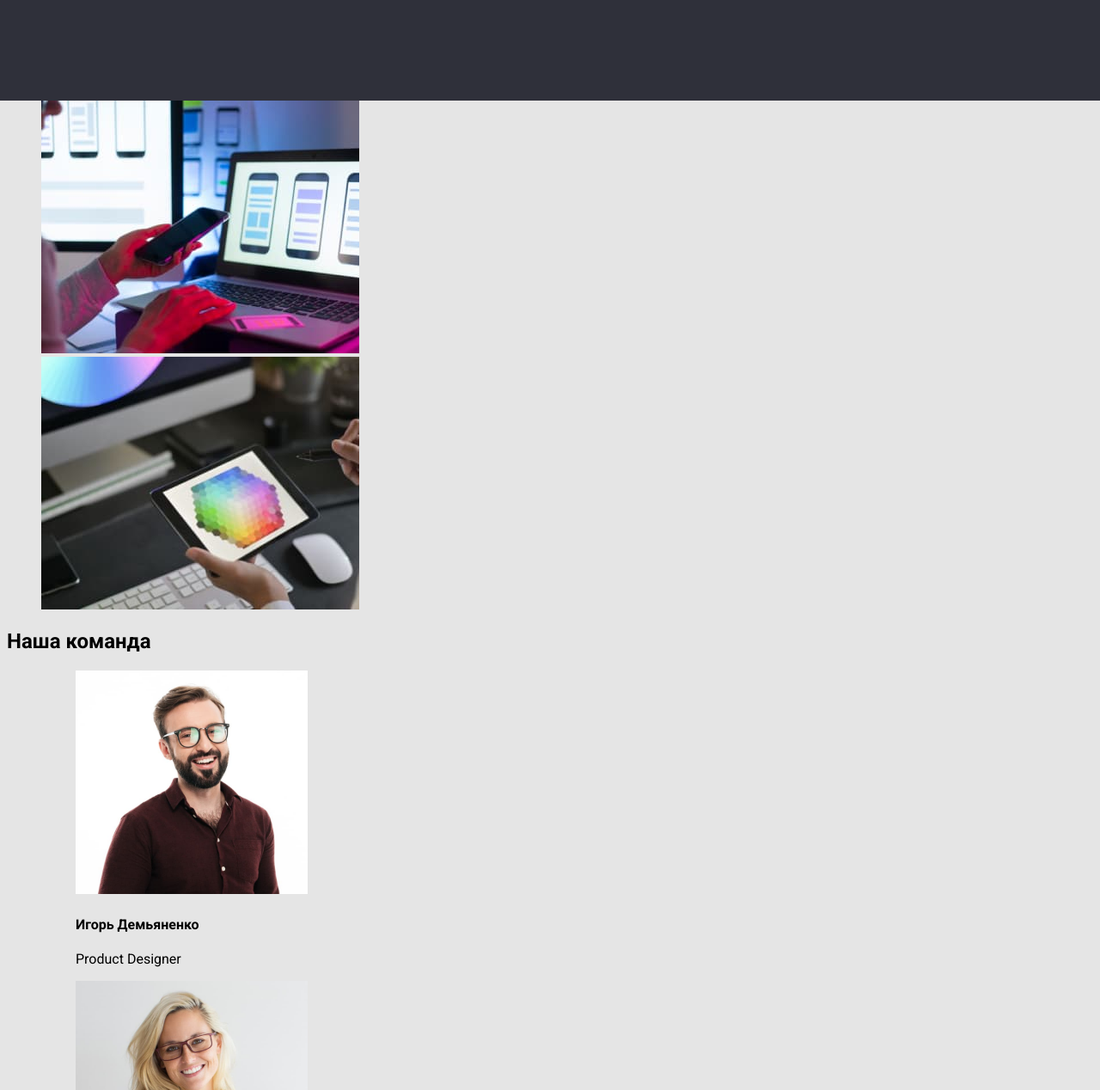
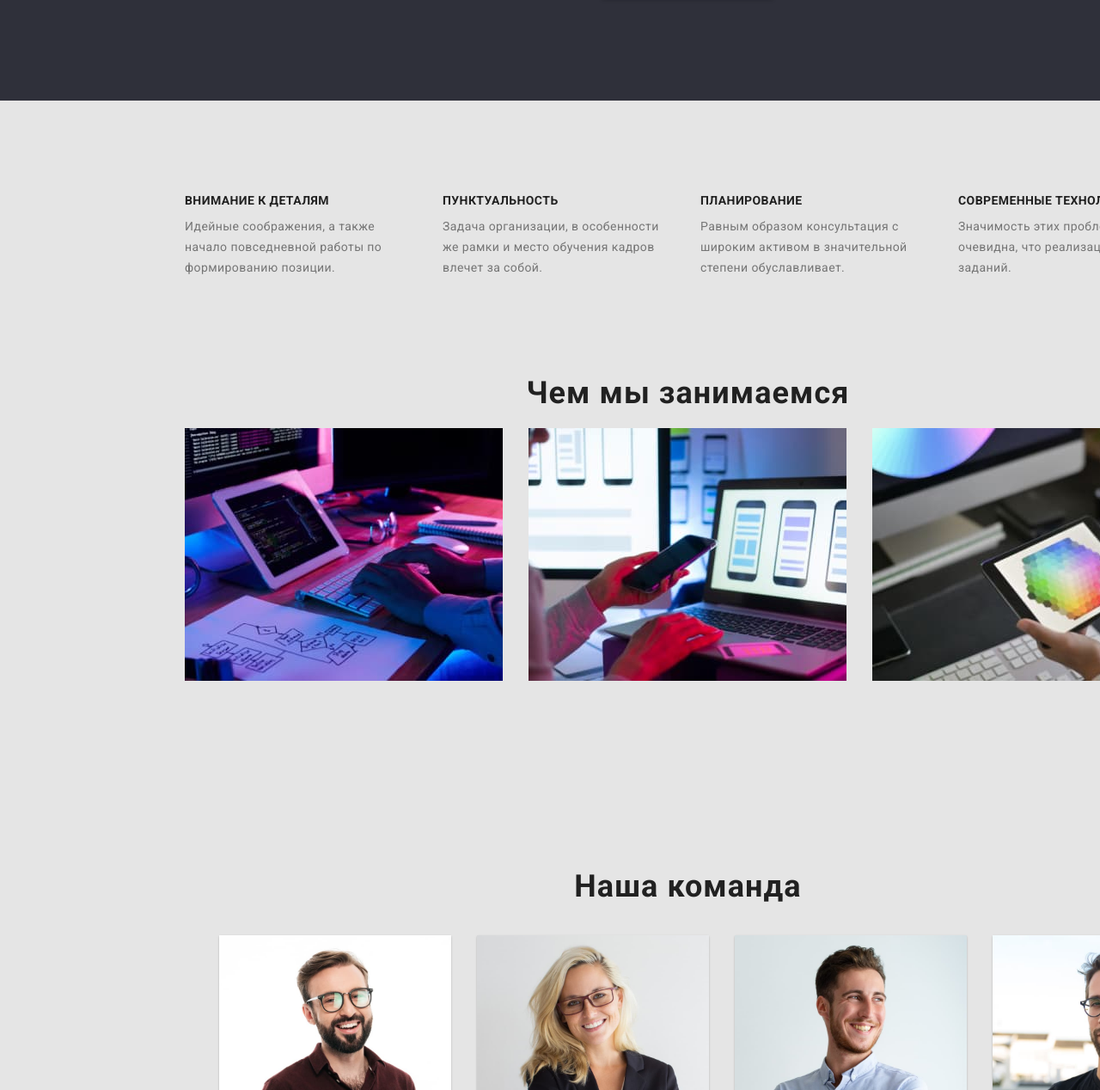
Before and after one commit to KushnirenkoD/goit-markup-hw-02, a plain HTML site: page index.html in a window 1280 px wide. Shown: the part 563-1831 px from the top of the page at 86% size. Drawn offline with Linux system fonts and the light colour scheme.

Commit message:
Добавляет классы и стили файлу index

```diff
--- a/CSS/styles.css
+++ b/CSS/styles.css
@@ -1,5 +1,6 @@
 :root {
-  --text-logo: #2196f3;
+  --primery-color: #2196f3;
+  --background-color: #e5e5e5;
   --primery-font: 'Roboto', san-serif;
   --secondary-font: 'Raleway', san-serif;
 }
@@ -10,11 +11,11 @@ ol {
 
 /*Вынесены общие стили*/
 
-html {
+body {
   font-family: var(--primery-font);
   font-style: normal;
   font-weight: normal;
-  background: #e5e5e5;
+  background: var(--background-color);
 }
 
 a {
@@ -25,16 +26,12 @@ a {
 
 .nav-boxes .box:hover,
 .adress-boxes .header-contact:hover {
-  color: #2196f3;
+  color: var(--primery-color);
 }
 .nav-boxes .box:focus,
 .adress-boxes .header-contact:focus {
-  color: #2196f3;
+  color: var(--primery-color);
 }
-/*.nav-boxes .box:active,
-.adress-boxes .header-contact:hover {
-  ;
-}*/
 
 .header .box,
 .logo,
@@ -62,7 +59,7 @@ a {
   line-height: 31px;
   letter-spacing: 0.03em;
 
-  color: #2196f3;
+  color: var(--primery-color);
 }
 
 .logo > span {
@@ -97,6 +94,7 @@ a {
 /*Конец стилей хэдэра*/
 
 /*div в файле index*/
+
 .big-box {
   position: absolute;
   width: 1600px;
@@ -111,43 +109,125 @@ a {
   width: 696px;
   height: 120px;
   left: 452px;
-  top: 280px;
-
-  font-family: Roboto;
+  top: 200px;
+  font-family: var(--primery-font);
   font-style: normal;
   font-weight: 900;
   font-size: 44px;
   line-height: 60px;
-  /* or 136% */
-
   text-align: center;
   letter-spacing: 0.06em;
   text-transform: uppercase;
-
   color: #ffffff;
 }
+
 .order-button {
   position: absolute;
-  width: 136px;
-  height: 30px;
-  left: 732px;
-  top: 440px;
-
-  font-family: Roboto;
+  width: 200px;
+  height: 50px;
+  left: 700px;
+  top: 430px;
+  font-family: var(--primery-font);
   font-style: normal;
   font-weight: bold;
   font-size: 16px;
   line-height: 30px;
-  /* identical to box height, or 187% */
-
-  display: flex;
   align-items: center;
   text-align: center;
+  cursor: pointer;
   letter-spacing: 0.06em;
+  color: #ffffff;
+  background: var(--primery-color);
+  box-shadow: 0px 4px 4px rgba(0, 0, 0, 0.15);
+  border-radius: 4px;
+}
 
-  color: #ffffff;
+/*Конец div в файле index*/
+
+/*section "Наше кредо" в файле index*/
+
+.heading-third {
+  position: absolute;
+  width: 270px;
+  height: 16px;
+  left: 215px;
+  top: 774px;
+  font-family: var(--primery-font);
+  font-style: normal;
+  font-weight: bold;
+  font-size: 14px;
+  line-height: 16px;
+  letter-spacing: 0.03em;
+  text-transform: uppercase;
+  color: #212121;
 }
-/*Конец div в файле index*/
+
+.attention {
+  width: 270px;
+  height: 16px;
+  left: 215px;
+  top: 774px;
+}
+
+.punctuality {
+  width: 270px;
+  height: 16px;
+  left: 515px;
+  top: 774px;
+}
+
+.planning {
+  width: 270px;
+  height: 16px;
+  left: 815px;
+  top: 774px;
+}
+
+.technologies {
+  width: 270px;
+  height: 16px;
+  left: 1115px;
+  top: 774px;
+}
+
+.p-third {
+  position: absolute;
+  width: 270px;
+  height: 75px;
+  left: 215px;
+  top: 800px;
+
+  font-family: var(--primery-font);
+  font-style: normal;
+  font-weight: normal;
+  font-size: 14px;
+  line-height: 24px;
+  letter-spacing: 0.03em;
+
+  color: #757575;
+}
+
+.p-attention {
+  left: 215px;
+  top: 800px;
+}
+
+.p-punctuality {
+  left: 515px;
+  top: 800px;
+}
+
+.p-planning {
+  left: 815px;
+  top: 800px;
+}
+
+.p-technologies {
+  left: 1115px;
+  top: 800px;
+}
+
+/*Конец section "Наше кредо" в файле index*/
 
 /*Вынесены общие стили кнопок*/
 
@@ -162,14 +242,14 @@ a {
   line-height: 26px;
   text-align: center;
   letter-spacing: 0.03em;
-
+  cursor: pointer;
   color: #212121;
 }
 .button:hover {
-  background: #2196f3;
+  background: var(--primery-color);
 }
 .button:focus {
-  background: #2196f3;
+  background: var(--primery-color);
 }
 /*Вынесены частные стили кнопок*/
 
@@ -258,7 +338,7 @@ a {
   left: 24px;
   top: 314px;
 
-  font-family: Roboto;
+  font-family: var(--primery-font);
   font-style: normal;
   font-weight: bold;
   font-size: 18px;
@@ -278,14 +358,135 @@ a {
 }
 /*конец секции картинок*/
 
+/*section "Чем мы занимаемся" в файле index*/
+
+.heading-second-i {
+  position: absolute;
+  width: 377px;
+  height: 42px;
+  left: 612px;
+  top: 969px;
+  font-family: var(--primery-font);
+  font-style: normal;
+  font-weight: bold;
+  font-size: 36px;
+  line-height: 42px;
+  text-align: center;
+  letter-spacing: 0.03em;
+  color: #212121;
+}
+
+.do {
+  position: absolute;
+  width: 370px;
+  height: 294px;
+  top: 1061px;
+}
+
+.code {
+  left: 215px;
+}
+
+.dapp {
+  left: 615px;
+}
+
+.palette {
+  left: 1015px;
+}
+
+/*Конец section "Чем мы занимаемся" в файле index*/
+
+/*section "Наша команда" в файле index*/
+
+.pictures-i > .heading-second-i {
+  top: 1543px;
+}
+
+.picture-i {
+  position: absolute;
+  width: 270px;
+  height: 368px;
+  top: 1635px;
+
+  background: #ffffff;
+  box-shadow: 0px 1px 3px rgba(0, 0, 0, 0.12), 0px 1px 1px rgba(0, 0, 0, 0.14),
+    0px 2px 1px rgba(0, 0, 0, 0.2);
+  border-radius: 0px 0px 4px 4px;
+}
+
+.designer {
+  left: 215px;
+}
+
+.developer {
+  left: 515px;
+}
+
+.market {
+  left: 815px;
+}
+
+.ui {
+  left: 1115px;
+}
+
+.heading-fourth {
+  position: absolute;
+  width: 270px;
+  height: 19px;
+
+  font-family: var(--primery-font);
+  font-style: normal;
+  font-weight: 500;
+  font-size: 16px;
+  line-height: 19px;
+  text-align: center;
+  letter-spacing: 0.03em;
+  color: #212121;
+}
+
+.job {
+  position: absolute;
+  width: 270px;
+  height: 19px;
+  top: 300px;
+  font-family: var(--primery-font);
+  font-style: normal;
+  font-weight: normal;
+  font-size: 16px;
+  line-height: 19px;
+  text-align: center;
+  letter-spacing: 0.03em;
+  color: #757575;
+}
+/*Конец section "Наша команда" в файле index*/
+
 /*Футер*/
+
+.footer-box .flogo:hover,
+.footer-contact:hover {
+  color: var(--primery-color);
+}
+.footer-box .flogo:hover,
+.footer-contact:focus {
+  color: var(--primery-color);
+}
+
 .footer-box {
   position: absolute;
   width: 1600px;
   height: 252px;
   left: 0px;
+  background: #2f303a;
+}
+
+.portfolio {
   top: 1628px;
-  background: #2f303a;
+}
+
+.index {
+  top: 2097px;
 }
 
 .flogo {
@@ -294,13 +495,13 @@ a {
   height: 31px;
   left: 215px;
   top: 60px;
-  font-family: Raleway;
+  font-family: var(--secondary-font);
   font-style: normal;
   font-weight: bold;
   font-size: 26px;
   line-height: 31px;
   letter-spacing: 0.03em;
-  color: #2196f3;
+  color: var(--primery-color);
 }
 .flogo > span {
   color: #ffffff;
--- a/index.html
+++ b/index.html
@@ -27,8 +27,8 @@
         </ul>
     </header>
     <main>
-        <div class="big-box">
-            <section>
+        <div>
+            <section class="big-box">
                 <h1 class="heading-first">Эффективные решения<br/>для вашего бизнеса</h1>
                 <button class="order-button" type="button">Заказать услугу</button>
             </section>
@@ -37,86 +37,86 @@
             <h2 hidden class="heading-second">Наше кредо</h2>
             <ul>
                 <li>
-                    <h3 class="heading-third">Внимание к деталям</h3>
-                    <p>Идейные соображения, а также начало повседневной работы по формированию позиции.</p>
+                    <h3 class="heading-third attention">Внимание к деталям</h3>
+                    <p class="p-third p-attention">Идейные соображения, а также начало повседневной работы по формированию позиции.</p>
                 </li>
                 <li>
-                    <h3 class="heading-third">Пунктуальность</h3>
-                    <p>Задача организации, в особенности же рамки и место обучения кадров влечет за собой.</p>
+                    <h3 class="heading-third punctuality">Пунктуальность</h3>
+                    <p class="p-third p-punctuality">Задача организации, в особенности же рамки и место обучения кадров влечет за собой.</p>
                 </li>
                 <li>
-                    <h3 class="heading-third">Планирование</h3>
-                    <p>Равным образом консультация с широким активом в значительной степени обуславливает.</p>
+                    <h3 class="heading-third planning">Планирование</h3>
+                    <p class="p-third p-planning">Равным образом консультация с широким активом в значительной степени обуславливает.</p>
                 </li>
                 <li>
-                    <h3 class="heading-third">Современные технологии</h3>
-                    <p>Значимость этих проблем настолько очевидна, что реализация плановых заданий.</p>
+                    <h3 class="heading-third technologies">Современные технологии</h3>
+                    <p class="p-third p-technologies">Значимость этих проблем настолько очевидна, что реализация плановых заданий.</p>
                 </li>
             </ul>
         </section>
         <section>
-            <h2 class="heading-second">Чем мы занимаемся</h2>
+            <h2 class="heading-second-i">Чем мы занимаемся</h2>
             <ul>
                 <li>
-                    <img src="./images/img1.jpg" alt="Работа с кодом" width="370" height="294" />
+                    <img src="./images/img1.jpg" class="do code" alt="Работа с кодом" width="370" height="294" />
                 </li>
                 <li>
-                    <img src="./images/img2.jpg" alt="Дизайн мобильных приложений" width="370" height="294" />
+                    <img src="./images/img2.jpg" class="do dapp" alt="Дизайн мобильных приложений" width="370" height="294" />
                 </li>
                 <li>
-                    <img src="./images/img3.jpg" alt="Цветовая палитра" width="370" height="294" />
+                    <img src="./images/img3.jpg" class="do palette" alt="Цветовая палитра" width="370" height="294" />
                 </li>
             </ul>
         </section>
-        <section>
-            <h2 class="heading-second">Наша команда</h2>
+        <section class="pictures-i">
+            <h2 class="heading-second-i">Наша команда</h2>
             <ul>
                 <li>
-                    <figure>
+                    <figure class="picture-i designer">
                         <img src="./images/img4.jpg" alt="Product Designer" width="270" height="260" />
                             <figcaption>
                                 <h4 class="heading-fourth">Игорь Демьяненко</h4>
-                                <p>Product Designer</p>
+                                <p class="job">Product Designer</p>
                             </figcaption>
                     </figure>
                 </li>
                 <li>
-                    <figure>
+                    <figure class="picture-i developer">
                         <img src="./images/img5.jpg" alt="Frontend Developer" width="270" height="260" />
                         <figcaption>
                             <h4 class="heading-fourth">Ольга Репина</h4>
-                            <p>Frontend Developer</p>
+                            <p class="job">Frontend Developer</p>
                         </figcaption>
                     </figure>
                 </li>
                 <li>
-                    <figure>
+                    <figure class="picture-i market">
                         <img src="./images/img6.jpg" alt="Marketing" width="270" height="260" />
                         <figcaption>
                         <h4 class="heading-fourth">Николай Тарасов</h4>
-                        <P>Marketing</P>
+                        <P class="job">Marketing</P>
                         </figcaption>
                     </figure>
                 </li>
                 <li>
-                    <figure>
+                    <figure class="picture-i ui">
                         <img src="./images/img7.jpg" alt="UI Designer" width="270" height="260" />
                         <figcaption>
                             <h4 class="heading-fourth">Михаил Ермаков</h4>
-                            <p>UI Designer</p>
+                            <p class="job">UI Designer</p>
                         </figcaption>
                     </figure>
                 </li>
             </ul>
         </section>
     </main>
-    <footer>
-        <a href="/" class="logo">Web<span>Studio</span></a>
+    <footer class="footer-box index">
+        <a href="/" class="flogo">Web<span>Studio</span></a>
         <address>
             <ul>
-                 <li><a href="https://www.google.com.ua/maps/place/%D0%B1%D1%83%D0%BB.+%D0%9B%D0%B5%D1%81%D0%B8+%D0%A3%D0%BA%D1%80%D0%B0%D0%B8%D0%BD%D0%BA%D0%B8,+4,+%D0%9A%D0%B8%D0%B5%D0%B2,+02000/@50.4374005,30.5238832,17z/data=!3m1!4b1!4m5!3m4!1s0x40d4cf01b91673c3:0xdbed44d1d9a69028!8m2!3d50.4374005!4d30.5260719?hl=ru" class="footer-contact address" target="_blank" rel="noreferrer noopener">г. Киев, пр-т Леси Украинки, 26</a></li>
-                 <li><a href="mailto:info@devstudio.com" class="footer-contact mail">info@devstudio.com</a></li>
-                 <li><a href="tel:+380961111111" class="footer-contact tel">+38 096 111 11 11</a></li>
+                 <li><a href="https://www.google.com.ua/maps/place/%D0%B1%D1%83%D0%BB.+%D0%9B%D0%B5%D1%81%D0%B8+%D0%A3%D0%BA%D1%80%D0%B0%D0%B8%D0%BD%D0%BA%D0%B8,+4,+%D0%9A%D0%B8%D0%B5%D0%B2,+02000/@50.4374005,30.5238832,17z/data=!3m1!4b1!4m5!3m4!1s0x40d4cf01b91673c3:0xdbed44d1d9a69028!8m2!3d50.4374005!4d30.5260719?hl=ru" class="faddress footer-contact" target="_blank" rel="noreferrer noopener">г. Киев, пр-т Леси Украинки, 26</a></li>
+                 <li><a href="mailto:info@devstudio.com" class="fmail footer-contact">info@devstudio.com</a></li>
+                 <li><a href="tel:+380961111111" class="ftel footer-contact">+38 096 111 11 11</a></li>
             </ul>
         </address>
     </footer>
```
Also changed, not shown: portfolio.html (+1 -1 lines).
